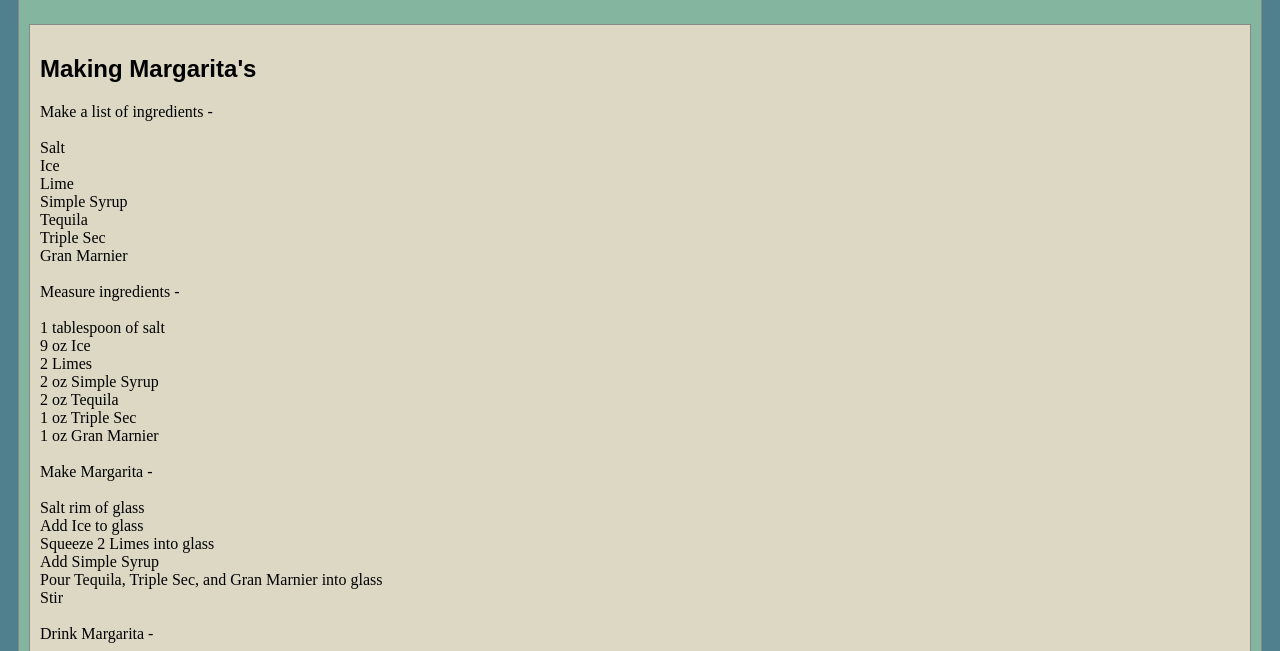
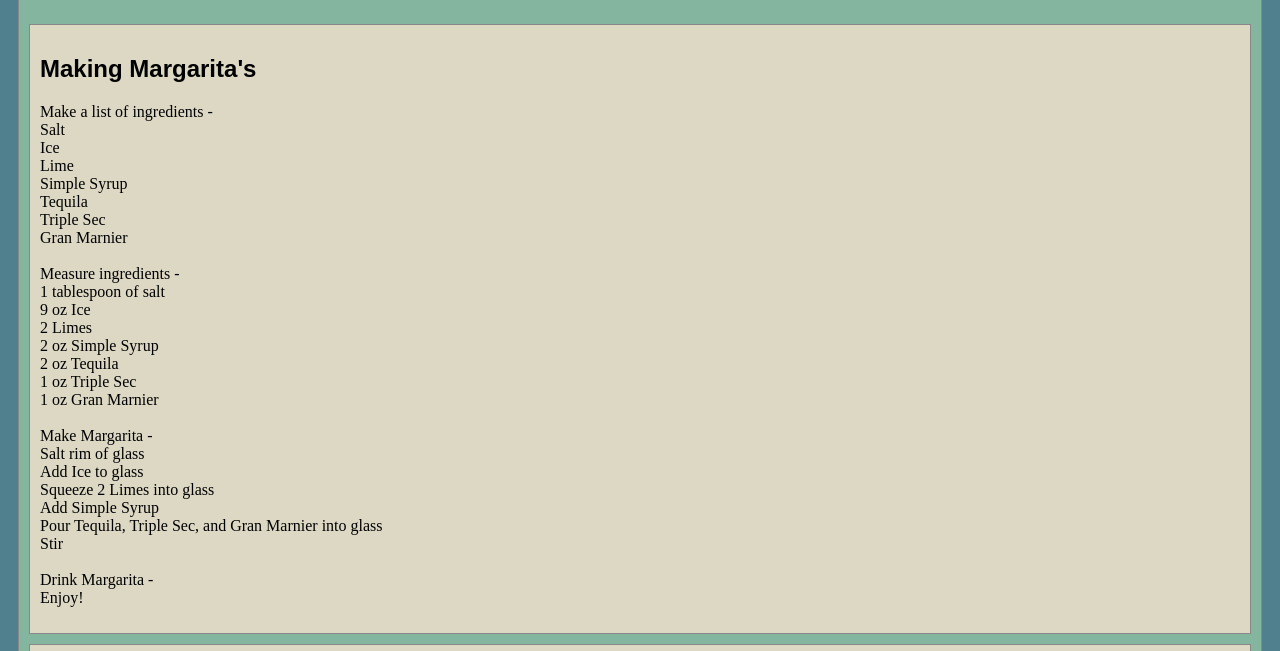
Before and after one commit to Nucl3arSn4ke/art101a, a plain HTML site: page lab4/index.html in a window 1280 px wide. Shown: the part 301-952 px from the top of the page. Drawn offline with nearby package versions, Linux system fonts and the light colour scheme.

Commit message:
Update index.html

```diff
--- a/lab4/index.html
+++ b/lab4/index.html
@@ -33,7 +33,7 @@
 			<div class="minor-section">
 					<h2>Making Margarita's</h2>
 					<p>
-						Make a list of ingredients -<br><br>
+						Make a list of ingredients -<br>
 							Salt<br>
 							Ice<br>
 							Lime<br>
@@ -41,7 +41,7 @@
 							Tequila<br>
 							Triple Sec<br>
 							Gran Marnier<br><br>
-						Measure ingredients -<br><br>
+						Measure ingredients -<br>
 							1 tablespoon of salt<br>
 							9 oz Ice<br>
 							2 Limes<br>
@@ -49,14 +49,14 @@
 							2 oz Tequila<br>
 							1 oz Triple Sec<br>
 							1 oz Gran Marnier<br><br>
-						Make Margarita -<br><br>
+						Make Margarita -<br>
 							Salt rim of glass<br>
 							Add Ice to glass<br>
 							Squeeze 2 Limes into glass<br>
 							Add Simple Syrup<br>
 							Pour Tequila, Triple Sec, and Gran Marnier into glass<br>
 							Stir<br><br>
-						Drink Margarita -<br><br>
+						Drink Margarita -<br>
 							Enjoy!<br>
 						</p>
 			</div>
```
